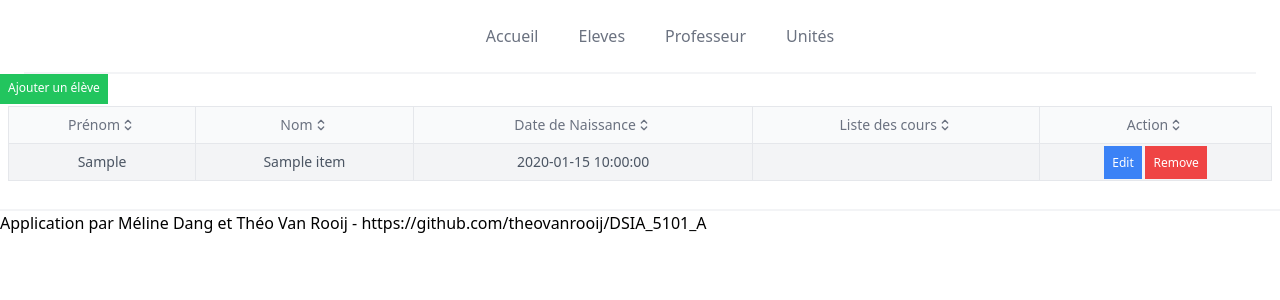
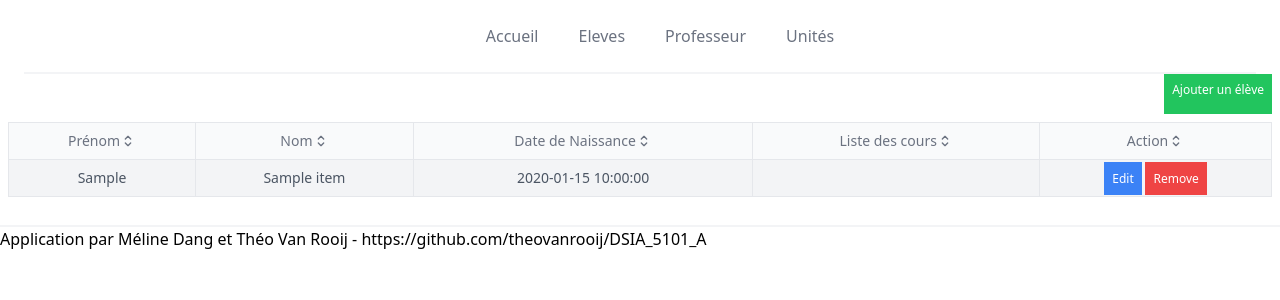
Before and after one commit to theovanrooij/DSIA_5101_A, a Flask app: page /students in a window 1280 px wide. Shown: the top 300 px of the page. Run offline with Flask 2, Linux system fonts and the light colour scheme; a database or web service that is not in the repository returns one stand-in record (values such as "Sample title"); data that the repository does not hold is empty; some libraries are stand-ins or nearby versions.

Commit message:
Petits ajouts aux élèves

```diff
--- a/front/app/main.py
+++ b/front/app/main.py
@@ -39,7 +39,6 @@
 
     response  = requests.get(app.config['API_URL']+"/students",json={"id":studentID})
     student = response.json()[0]
-    # return student
     form = studentForm(obj=student)
     return render_template("edit-student.html",form=form,student=student)
 
@@ -52,6 +51,8 @@
 def page_not_found(e):
     return redirect("/")
 
+# TODO : Détail d'un élève
+
 if __name__ == '__main__':
 
     app.run(debug=True,host="0.0.0.0" ,port=8050)
--- a/front/app/templates/students.html
+++ b/front/app/templates/students.html
@@ -2,11 +2,17 @@
 {% block title %}Liste des élèves{% endblock %} <!--remplace le contenu du bloc title de base-->
 
 {% block content %}
-<a href="/add-student" class="bg-green-500 p-2 text-white hover:shadow-lg text-xs font-thin">Ajouter un élève</a>
-<br>
+
+<!-- TODO : Filtre sur nom, prenom, et unités -->
+
+<!-- Pin to top right corner -->
+<div class="relative h-10 w-100 flex justify-end right-2">
+    <a href="/add-student" class="bg-green-500 p-2 text-white hover:shadow-lg text-xs font-thin">Ajouter un élève</a>
+</div>
 
 <!-- component -->
 <div class="table w-full p-2">
+
     <table class="w-full border">
         <thead>
             <tr class="bg-gray-50 border-b">
```
